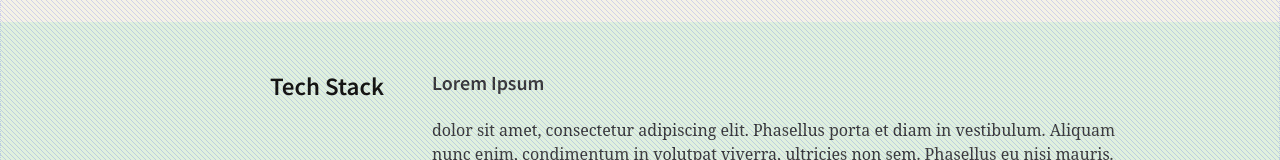
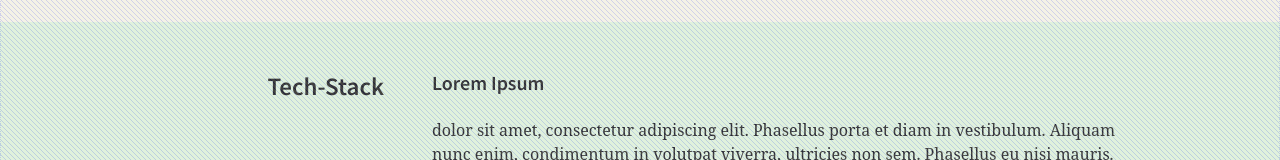
Before and after one commit to djdrakos/portfolio, a React (Create React App) app: page / in a window 1280 px wide. Shown: the part 1130-1290 px from the top of the page. Built offline with nearby package versions, Linux system fonts and the light colour scheme; a web font is replaced by a local one.

Commit message:
change title prop

```diff
--- a/src/components/TechStack.js
+++ b/src/components/TechStack.js
@@ -27,7 +27,7 @@
 
 const TechStack = forwardRef((props, ref) => {
   return (
-    <StyledTechStack ref={ref} title="Tech Stack" {...props}>
+    <StyledTechStack ref={ref} title="tech-stack" {...props}>
       <h5>Lorem Ipsum</h5>
       <p>dolor sit amet, consectetur adipiscing elit. Phasellus porta et diam in vestibulum. Aliquam nunc enim, condimentum in volutpat viverra, ultricies non sem. Phasellus eu nisi mauris. Nunc at molestie enim. Curabitur finibus suscipit felis ut congue. Phasellus sed justo velit. Aenean neque purus, fermentum sit amet scelerisque tempus, ultrices eget massa. Etiam eget ante augue.</p>
       <p>Vivamus eu orci id nisl cursus fermentum in sed elit. Vestibulum ante ipsum primis in faucibus orci luctus et ultrices posuere cubilia curae; Morbi efficitur nunc a quam faucibus egestas. Pellentesque viverra arcu eu suscipit sollicitudin.</p>
```
